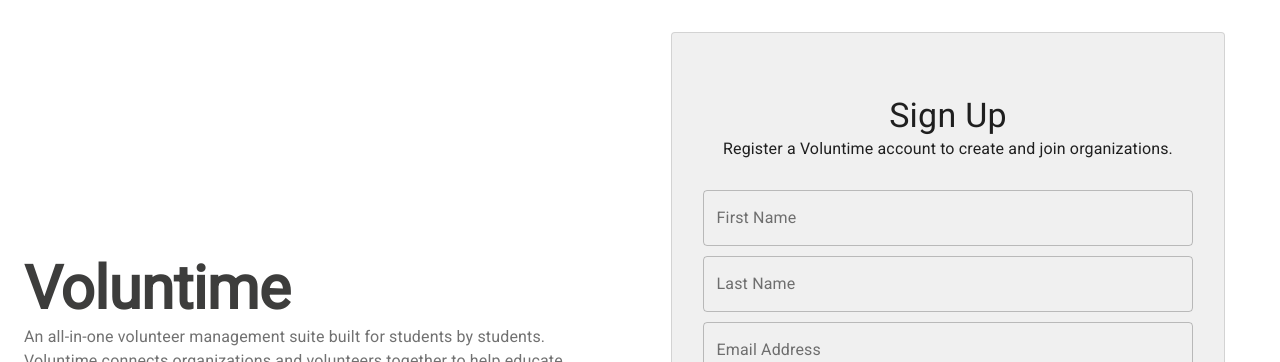
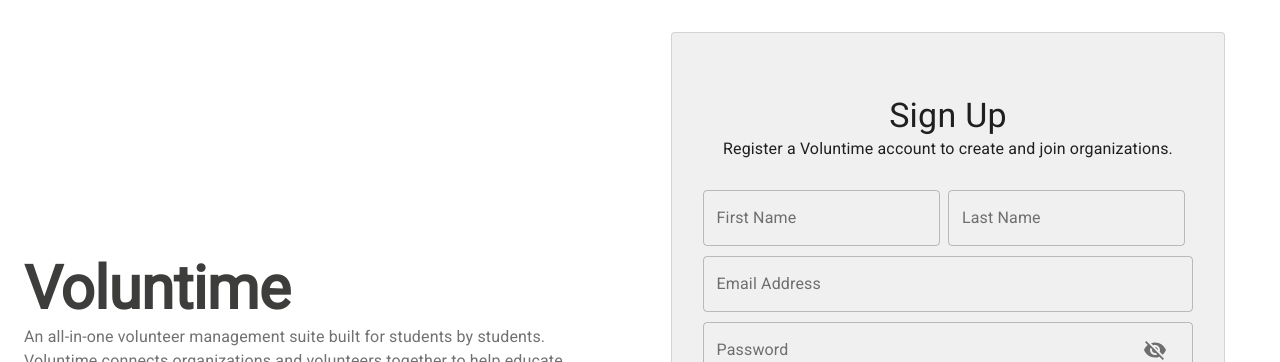
Before and after one commit to shreyfirst/voluntime-web, a React (Create React App) app: page / in a window 1280 px wide. Both pictures are taken after a click on the button "SIGN UP". Shown: the top 362 px of the page. Built offline with nearby package versions, Linux system fonts and the light colour scheme.

Commit message:
name textfields are half width on lg

```diff
--- a/src/components/Landing/Landing.js
+++ b/src/components/Landing/Landing.js
@@ -33,7 +33,7 @@
     return (
         <Container>
             <Grid container justify="center" className={classes.container}>
-                <Grid container item alignItems="stretch" justify="center" className={classes.productContainer} md={6} xs={12}>
+                <Grid container item alignItems="stretch" justify="center" className={classes.productContainer} md={6} sm={9} xs={12}>
                     <Product />
                 </Grid>
                 <Hidden xsDown>
--- a/src/components/Landing/SignUp.js
+++ b/src/components/Landing/SignUp.js
@@ -9,6 +9,9 @@
         position: 'relative',
         boxSizing: "border-box",
         paddingBottom: '12%',
+    },
+    fullWidth: {
+        width: '100%',
     },
     textField: {
         marginTop: 10,
@@ -38,8 +41,14 @@
                 Register a Voluntime account to create and join organizations.
             </Typography>
             <br />
-            <TextField type="text" label="First Name" variant="outlined" fullWidth className={classes.textField} /><br />
-            <TextField type="text" label="Last Name" variant="outlined" fullWidth className={classes.textField} /><br />
+            <Grid container className={classes.fullWidth} spacing={1}>
+                <Grid item lg={6} xs={12}>
+                    <TextField type="text" label="First Name" variant="outlined" className={classes.textField} fullWidth />
+                </Grid>
+                <Grid item lg={6} xs={12}>
+                    <TextField type="text" label="Last Name" variant="outlined" className={classes.textField} fullWidth />
+                </Grid>
+            </Grid>
             <TextField type="email" label="Email Address" variant="outlined" fullWidth className={classes.textField} /><br />
             <TextField type={showPassword ? "text" : "password"} label="Password" variant="outlined" fullWidth className={classes.textField}
                 InputProps={{
```
